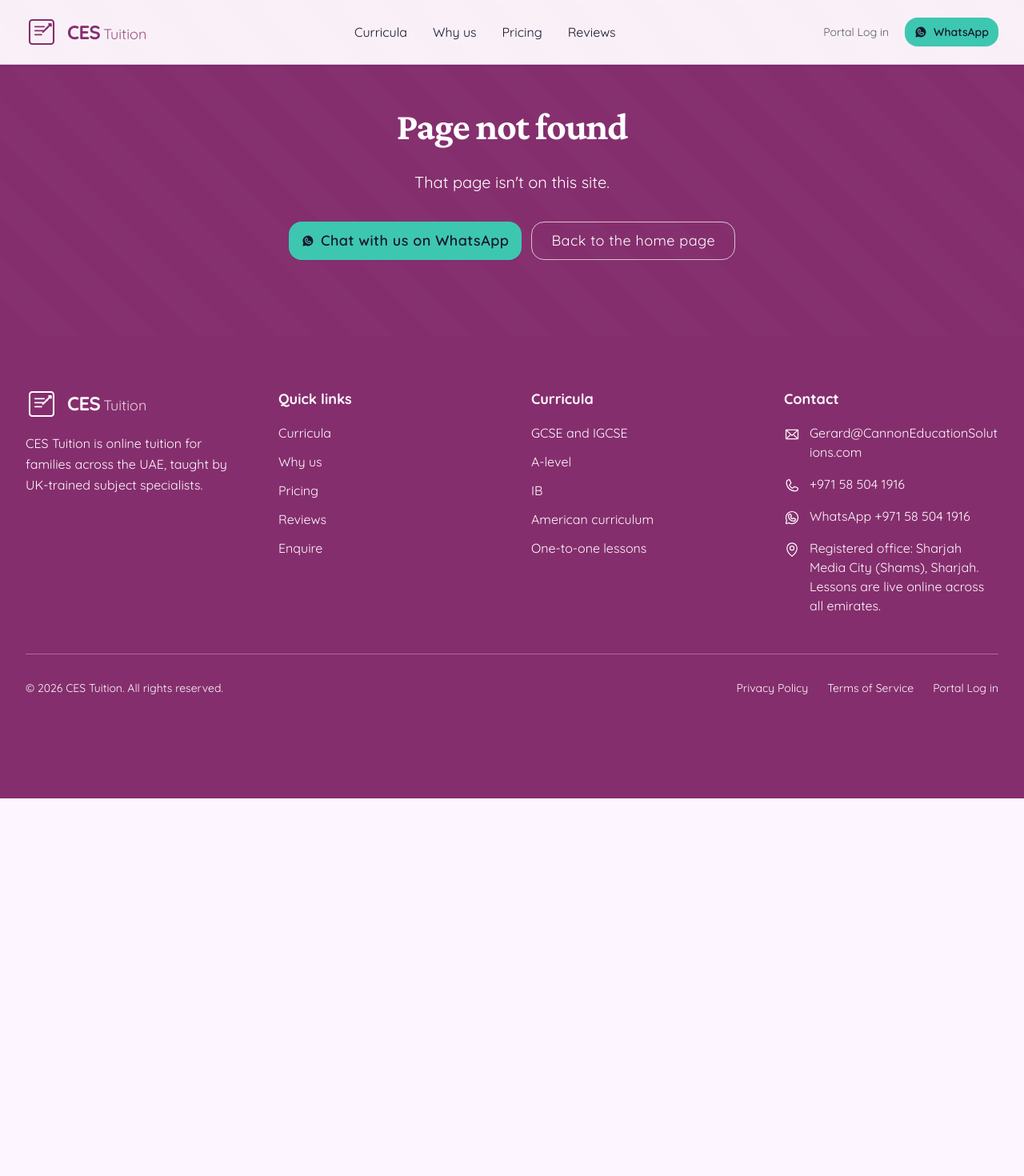
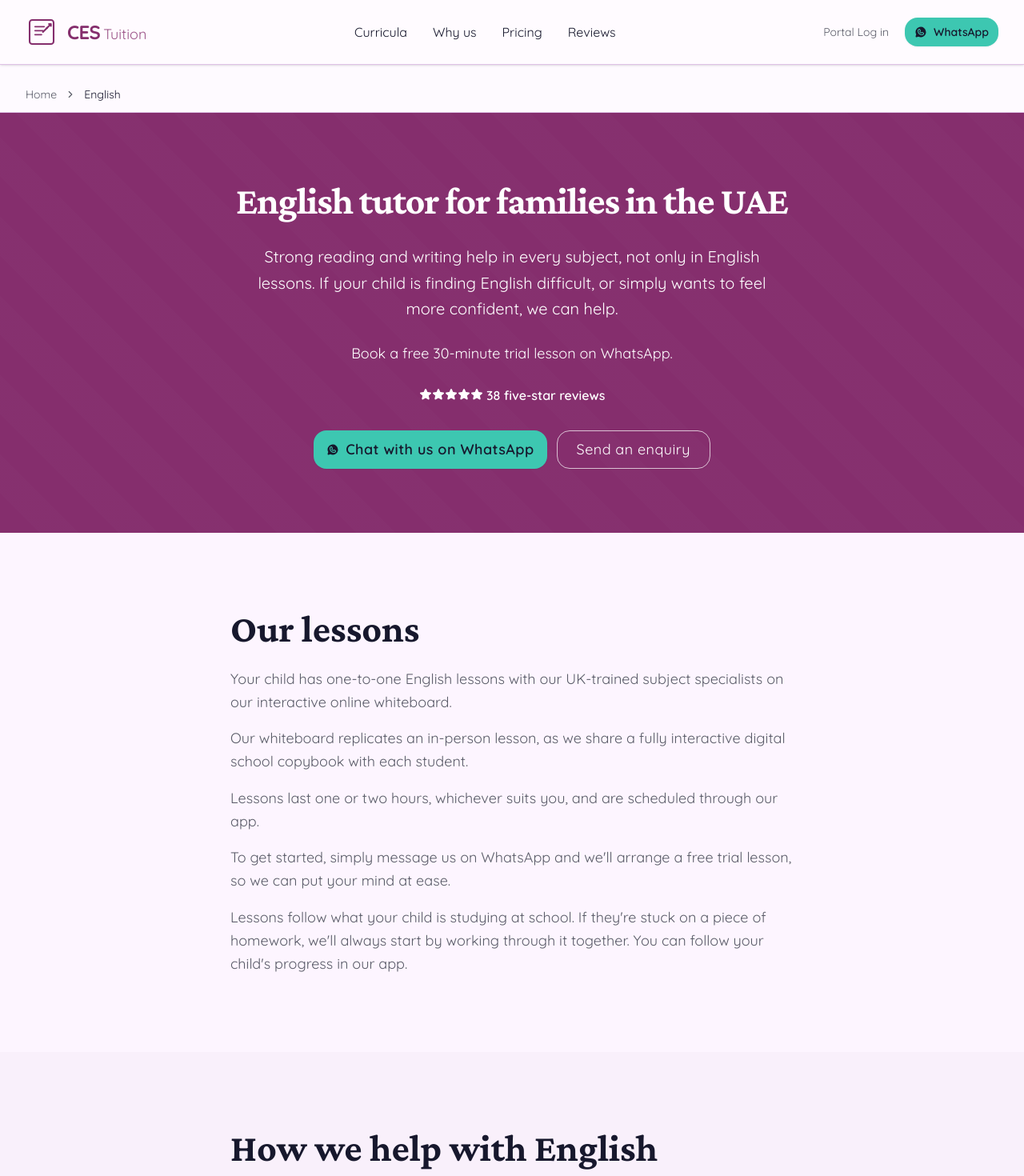
Before and after one commit to GerardCannon/ces-tuition-website, a React (Vite) app: page /english-tutor in a window 1280 px wide. Shown: the top 1470 px of the page at 80% size. Before the commit the page ends 998 px from the top, so only its background shows below. Built offline with nearby package versions, Linux system fonts and the light colour scheme.

Commit message:
Add the English tutor page. (#25)
Co-authored-by: Cursor Agent <cursoragent@cursor.com>
Co-authored-by: GerardCannon <GerardCannon@users.noreply.github.com>

```diff
--- a/src/components/Services.tsx
+++ b/src/components/Services.tsx
@@ -170,8 +170,10 @@ export function Services() {
                         <a href="/chemistry-tutor/" className="font-semibold text-foreground underline underline-offset-4 hover:text-primary">Chemistry</a>
                         {', '}
                         <a href="/physics-tutor/" className="font-semibold text-foreground underline underline-offset-4 hover:text-primary">physics</a>
+                        {', '}
+                        <a href="/biology-tutor/" className="font-semibold text-foreground underline underline-offset-4 hover:text-primary">biology</a>
                         {' and '}
-                        <a href="/biology-tutor/" className="font-semibold text-foreground underline underline-offset-4 hover:text-primary">biology</a>
+                        <a href="/english-tutor/" className="font-semibold text-foreground underline underline-offset-4 hover:text-primary">English</a>
                         {' tutors'}
                       </li>
                     ) : null}
--- a/src/lib/goatcounter.tsx
+++ b/src/lib/goatcounter.tsx
@@ -1,6 +1,6 @@
 import { createContext, useContext, useEffect, type ReactNode } from 'react'
 
-export type WhatsAppPage = 'home' | 'british' | 'ib' | 'maths' | 'alevel' | 'chemistry' | 'physics' | 'biology' | '404'
+export type WhatsAppPage = 'home' | 'british' | 'ib' | 'maths' | 'alevel' | 'chemistry' | 'physics' | 'biology' | 'english' | '404'
 export type WhatsAppPlace = 'header' | 'menu' | 'hero' | 'pricing' | 'form' | 'footer' | 'sticky'
 
 const pageByRouteId: Record<string, WhatsAppPage> = {
@@ -12,6 +12,7 @@ const pageByRouteId: Record<string, WhatsAppPage> = {
   'chemistry-tutor': 'chemistry',
   'physics-tutor': 'physics',
   'biology-tutor': 'biology',
+  'english-tutor': 'english',
   'not-found': '404',
 }
 
--- a/src/pageLoaders.ts
+++ b/src/pageLoaders.ts
@@ -3,6 +3,7 @@ import { AlevelTutor } from './pages/AlevelTutor.tsx'
 import { BiologyTutor } from './pages/BiologyTutor.tsx'
 import { BritishCurriculum } from './pages/BritishCurriculum.tsx'
 import { ChemistryTutor } from './pages/ChemistryTutor.tsx'
+import { EnglishTutor } from './pages/EnglishTutor.tsx'
 import { Home } from './pages/Home.tsx'
 import { IbCurriculum } from './pages/IbCurriculum.tsx'
 import { MathsTutor } from './pages/MathsTutor.tsx'
@@ -21,5 +22,6 @@ export const pages: Record<string, ComponentType> = {
   'chemistry-tutor': ChemistryTutor,
   'physics-tutor': PhysicsTutor,
   'biology-tutor': BiologyTutor,
+  'english-tutor': EnglishTutor,
   'not-found': NotFound,
 }
--- /dev/null
+++ b/src/pages/EnglishTutor.tsx
@@ -0,0 +1,92 @@
+import { FaqSection, PageSection, PageShell } from '@/pages/PageShell.tsx'
+import { englishCrumbs, englishFaqs } from '@/pages/englishTutorData.ts'
+
+const linkClass = 'font-semibold text-foreground underline underline-offset-4 hover:text-primary'
+
+export function EnglishTutor() {
+  return (
+    <PageShell
+      crumbs={englishCrumbs}
+      title="English tutor for families in the UAE"
+      lede={
+        <p>
+          Strong reading and writing help in every subject, not only in English lessons. If your child is finding English difficult, or simply wants to feel more confident, we can help.
+        </p>
+      }
+      ctaTitle="Tell us about your child"
+      ctaBody={
+        <p>
+          Send us your child's year group and exam board on WhatsApp, and we'll get back to you.
+        </p>
+      }
+    >
+      <PageSection title="Our lessons">
+        <p>
+          Your child has one-to-one English lessons with our UK-trained subject specialists on our interactive online whiteboard.
+        </p>
+        <p>
+          Our whiteboard replicates an in-person lesson, as we share a fully interactive digital school copybook with each student.
+        </p>
+        <p>
+          Lessons last one or two hours, whichever suits you, and are scheduled through our app.
+        </p>
+        <p>
+          To get started, simply message us on WhatsApp and we'll arrange a free trial lesson, so we can put your mind at ease.
+        </p>
+        <p>
+          Lessons follow what your child is studying at school. If they're stuck on a piece of homework, we'll always start by working through it together. You can follow your child's progress in our app.
+        </p>
+      </PageSection>
+
+      <PageSection title="How we help with English" muted>
+        <div>
+          <h3 className="text-xl font-bold text-foreground mb-2">Reading closely</h3>
+          <p>
+            Many English questions ask students to look carefully at a piece of writing and explain how it works. We read passages together and talk through what the writer is doing and why.
+          </p>
+        </div>
+        <div>
+          <h3 className="text-xl font-bold text-foreground mb-2">Planning longer answers</h3>
+          <p>
+            A good idea can get lost in a long answer. We help your child plan before they write, so each paragraph makes a clear point.
+          </p>
+        </div>
+        <div>
+          <h3 className="text-xl font-bold text-foreground mb-2">Using evidence</h3>
+          <p>
+            Answers usually need to be backed up with short quotations or examples. We practise choosing evidence and explaining it, rather than simply repeating it.
+          </p>
+        </div>
+        <div>
+          <h3 className="text-xl font-bold text-foreground mb-2">Writing to a time limit</h3>
+          <p>
+            Writing in an exam feels different from writing at home. We practise planning, writing and checking within a set time, so your child gets used to the pace.
+          </p>
+        </div>
+      </PageSection>
+
+      <PageSection title="Levels we teach">
+        <p>
+          We teach English at GCSE, IGCSE and A-level, and in the IB.
+        </p>
+        <p>
+          A-level English goes into more depth than GCSE or IGCSE. For more on the step up to A-level, see our <a href="/a-level-tutor/" className={linkClass}>A-level page</a>.
+        </p>
+        <p>
+          Our <a href="/curricula/ib/" className={linkClass}>IB page</a> explains more about the MYP and the Diploma Programme.
+        </p>
+        <p>
+          We also teach <a href="/igcse-gcse-maths-tutor/" className={linkClass}>maths</a>, <a href="/chemistry-tutor/" className={linkClass}>chemistry</a>, <a href="/physics-tutor/" className={linkClass}>physics</a> and <a href="/biology-tutor/" className={linkClass}>biology</a>.
+        </p>
+      </PageSection>
+
+      <PageSection title="Where to begin" muted>
+        <p>
+          When you message us, it helps to tell us your child's year group, the exam board and what they find hardest, such as reading, essays or timed writing. If you're not sure of the board, your child's school will be able to tell you, or we can work it out together.
+        </p>
+      </PageSection>
+
+      <FaqSection items={englishFaqs} />
+    </PageShell>
+  )
+}
--- /dev/null
+++ b/src/pages/englishTutorData.ts
@@ -0,0 +1,23 @@
+export const englishCrumbs = [
+  { name: 'Home', path: '/' },
+  { name: 'English', path: '/english-tutor/' },
+]
+
+export const englishFaqs = [
+  {
+    question: 'How do we book a lesson?',
+    answer: 'Message us on WhatsApp and we\'ll arrange a free 30-minute trial lesson. After that, we\'ll set you up on our app, where you can schedule lessons and monitor your child\'s progress.',
+  },
+  {
+    question: 'We don\'t live in the UAE. Can my child still have lessons?',
+    answer: 'Yes. All our lessons are online, so families join us from the UK, Europe and all over Asia.',
+  },
+  {
+    question: 'Which exam boards do you cover?',
+    answer: 'We teach students following Edexcel, Cambridge and OxfordAQA courses.',
+  },
+  {
+    question: 'My child enjoys reading but struggles to write about it. Can you help?',
+    answer: 'Yes. Enjoying reading is a good start. We help your child turn what they notice into clear written points, backed up with evidence.',
+  },
+]
--- a/src/routes.ts
+++ b/src/routes.ts
@@ -5,6 +5,7 @@ import { alevelCrumbs, alevelFaqs } from './pages/alevelTutorData.ts'
 import { biologyCrumbs, biologyFaqs } from './pages/biologyTutorData.ts'
 import { britishCrumbs, britishFaqs } from './pages/britishCurriculumData.ts'
 import { chemistryCrumbs, chemistryFaqs } from './pages/chemistryTutorData.ts'
+import { englishCrumbs, englishFaqs } from './pages/englishTutorData.ts'
 import { ibCrumbs, ibFaqs } from './pages/ibCurriculumData.ts'
 import { mathsCrumbs, mathsFaqs } from './pages/mathsTutorData.ts'
 import { physicsCrumbs, physicsFaqs } from './pages/physicsTutorData.ts'
@@ -222,6 +223,18 @@ export const routes: SiteRoute[] = [
     whatsappMessage: "Hi Gerard, I'd like to ask about biology tuition for my child.",
   },
   {
+    id: 'english-tutor',
+    path: '/english-tutor/',
+    sitemap: true,
+    head: socialHead({
+      title: 'Online English tutor in the UAE | CES Tuition',
+      description: 'One-to-one online English lessons for GCSE, IGCSE, A-level and IB students across the UAE, with UK-trained subject specialists. Free 30-minute trial lesson.',
+      path: '/english-tutor/',
+      jsonLd: faqAndBreadcrumbJsonLd(englishFaqs, englishCrumbs, canonicalUrl),
+    }),
+    whatsappMessage: "Hi Gerard, I'd like to ask about English tuition for my child.",
+  },
+  {
     id: 'not-found',
     file: '404.html',
     sitemap: false,
```
